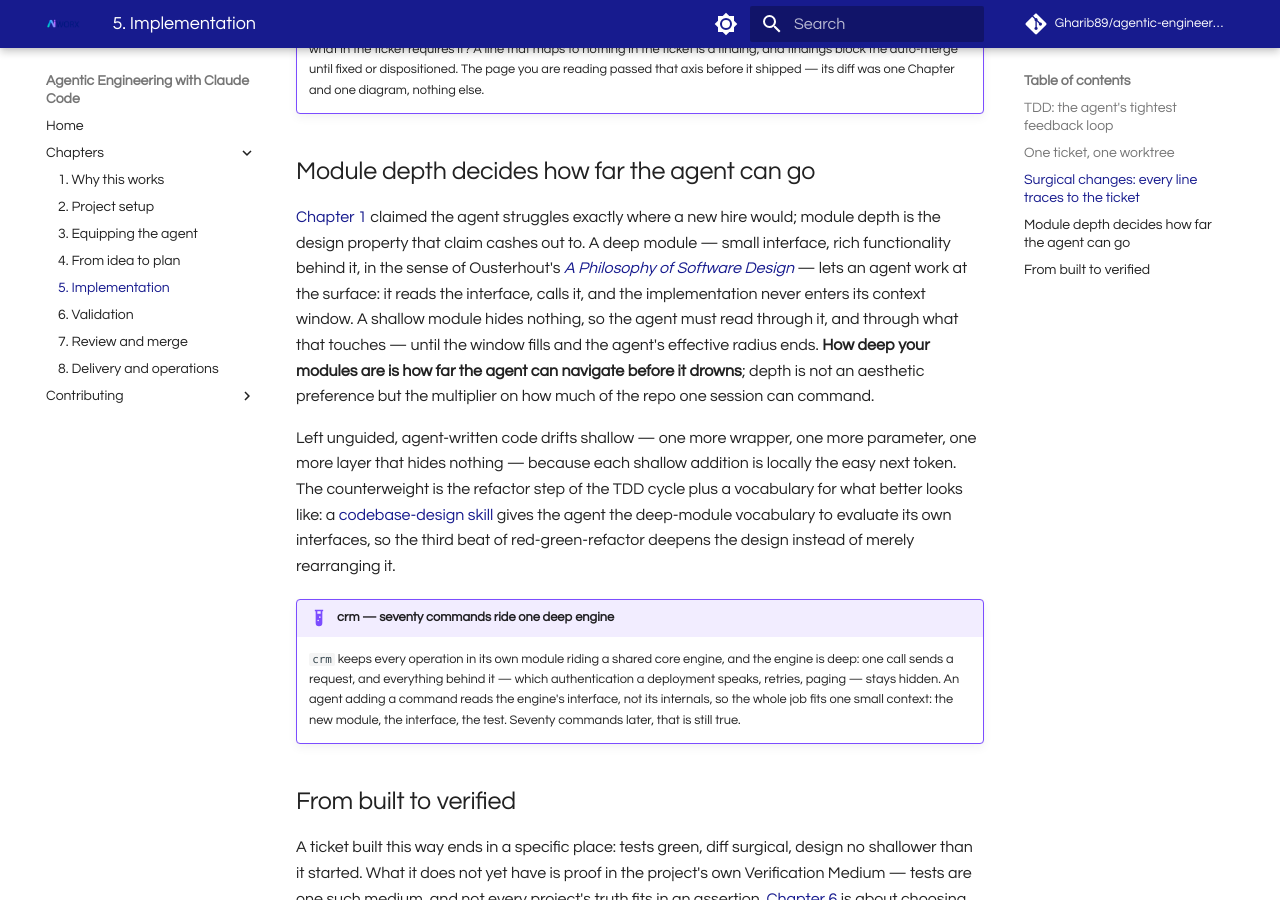
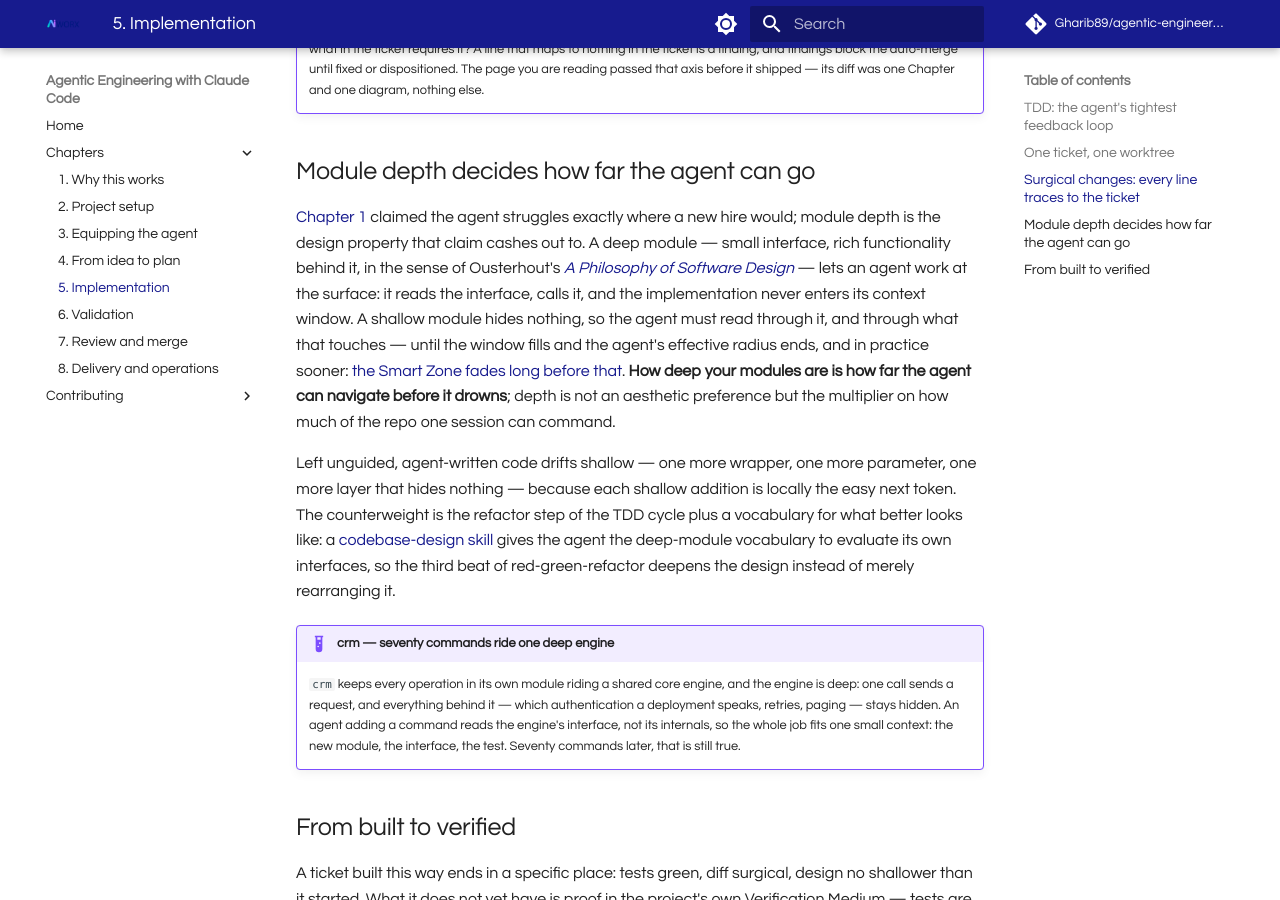
Before and after one commit to Gharib89/agentic-engineering-with-claude, an MkDocs documentation site: the page built from docs/chapters/05-implementation.md, in a window 1280 px wide and 900 px high, scrolled down 2283 px. Built offline with MkDocs 1.6.1 and Material for MkDocs 9.7.7, drawn with Linux system fonts in a browser that asks for light colours; comment, search, counter and statistics services are not loaded.

Commit message:
docs: Chapter 5 cross-reference to the smart-zone section (#50) (#55)
Claude-Session: https://claude.ai/code/session_01NkbWJSuwr5ar8o6nR7MeL5

Co-authored-by: Claude Fable 5 <noreply@anthropic.com>

```diff
--- a/docs/chapters/05-implementation.md
+++ b/docs/chapters/05-implementation.md
@@ -49,7 +49,7 @@ The why comes from where the cost moved. Implementation is cheap now, so the exp
 
 ## Module depth decides how far the agent can go
 
-[Chapter 1](01-why-this-works.md) claimed the agent struggles exactly where a new hire would; module depth is the design property that claim cashes out to. A deep module — small interface, rich functionality behind it, in the sense of Ousterhout's [*A Philosophy of Software Design*](https://web.stanford.edu/~ouster/cgi-bin/book.php) — lets an agent work at the surface: it reads the interface, calls it, and the implementation never enters its context window. A shallow module hides nothing, so the agent must read through it, and through what that touches — until the window fills and the agent's effective radius ends. **How deep your modules are is how far the agent can navigate before it drowns**; depth is not an aesthetic preference but the multiplier on how much of the repo one session can command.
+[Chapter 1](01-why-this-works.md) claimed the agent struggles exactly where a new hire would; module depth is the design property that claim cashes out to. A deep module — small interface, rich functionality behind it, in the sense of Ousterhout's [*A Philosophy of Software Design*](https://web.stanford.edu/~ouster/cgi-bin/book.php) — lets an agent work at the surface: it reads the interface, calls it, and the implementation never enters its context window. A shallow module hides nothing, so the agent must read through it, and through what that touches — until the window fills and the agent's effective radius ends, and in practice sooner: [the Smart Zone fades long before that](03-equipping-the-agent.md#size-the-work-to-the-smart-zone). **How deep your modules are is how far the agent can navigate before it drowns**; depth is not an aesthetic preference but the multiplier on how much of the repo one session can command.
 
 Left unguided, agent-written code drifts shallow — one more wrapper, one more parameter, one more layer that hides nothing — because each shallow addition is locally the easy next token. The counterweight is the refactor step of the TDD cycle plus a vocabulary for what better looks like: a [codebase-design skill](https://www.aihero.dev/skills) gives the agent the deep-module vocabulary to evaluate its own interfaces, so the third beat of red-green-refactor deepens the design instead of merely rearranging it.
 
```
